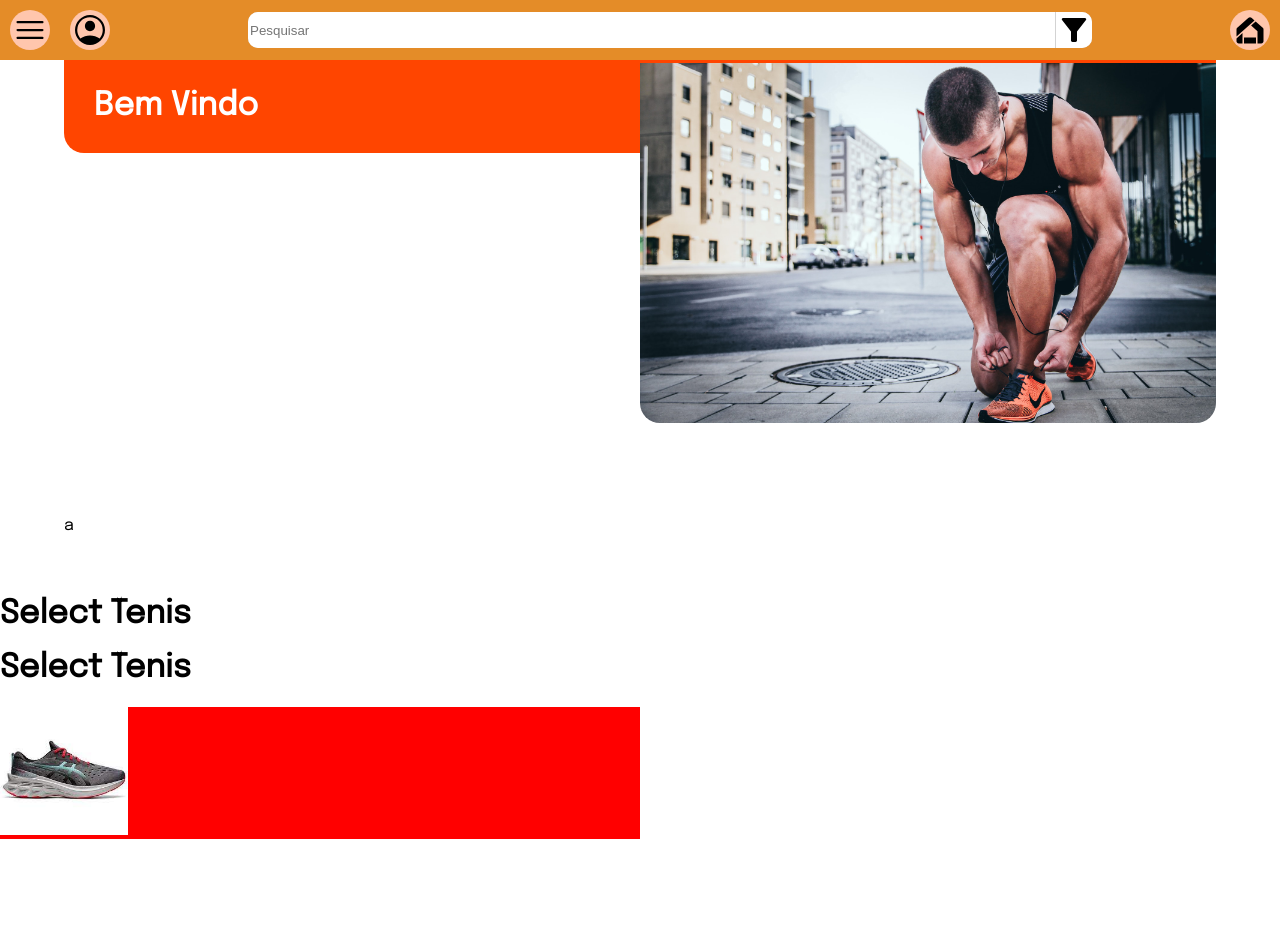
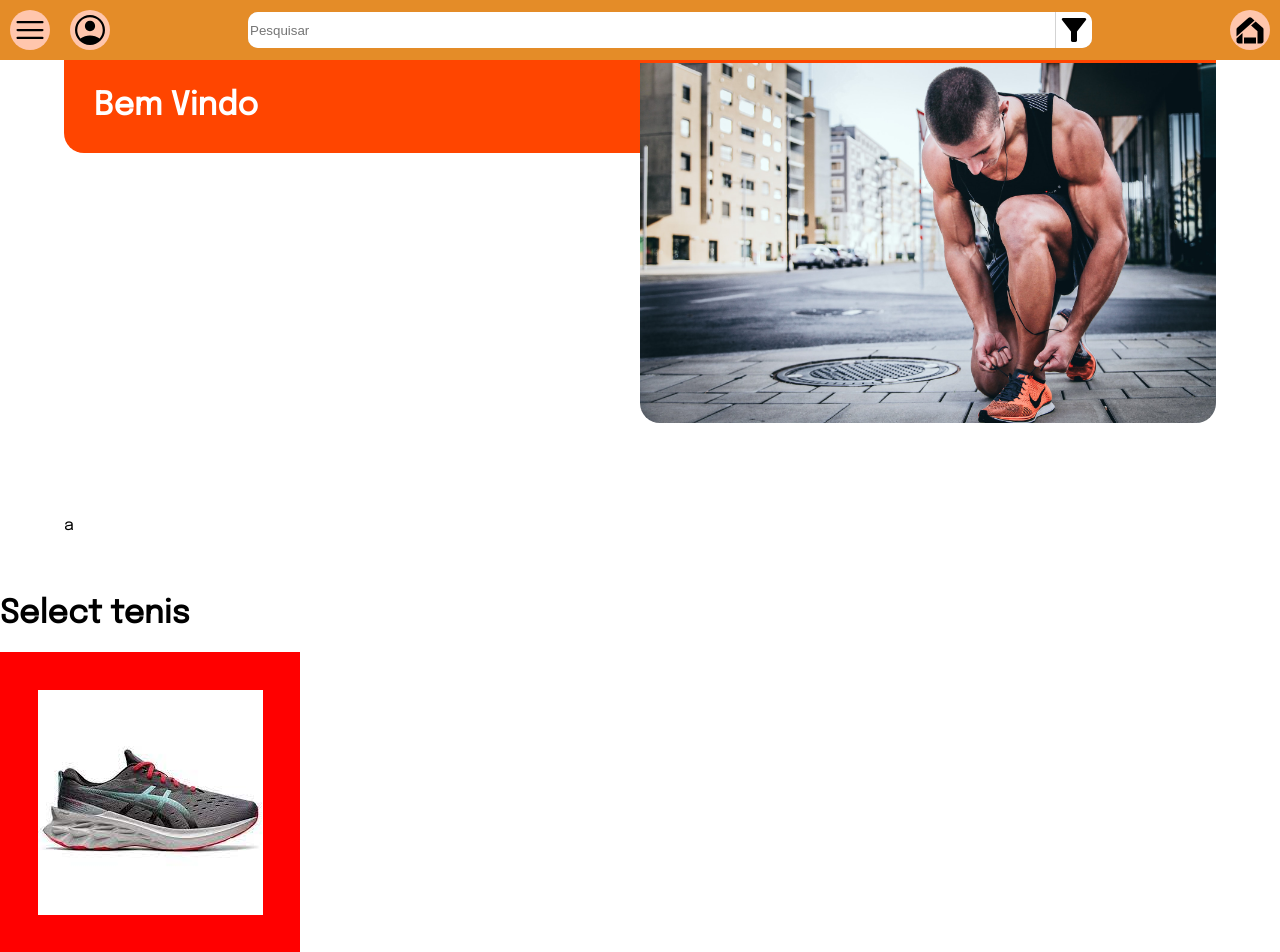
Before and after one commit to BluF0x/TCC, a React (Vite) app: page / in a window 1280 px wide. Shown: the top 952 px of the page. Before the commit the page ends 839 px from the top, so only its background shows below. Built offline with nearby package versions, Linux system fonts and the light colour scheme.

Commit message:
gitignore

```diff
--- a/index.html
+++ b/index.html
@@ -4,7 +4,7 @@
     <meta charset="UTF-8" />
     <link rel="icon" type="image/svg+xml" href="/vite.svg" />
     <meta name="viewport" content="width=device-width, initial-scale=1.0" />
-    <title>TCC</title>
+    <title>ShoeTec</title>
   </head>
   <body>
     <div id="root"></div>
--- a/src/App.jsx
+++ b/src/App.jsx
@@ -17,8 +17,11 @@ function App() {
         <div className='tela-bem-vindo'>
           <TelaBemVindo />
         </div>
-        <SelectTenis />
-        <ItemTenis />
+        <SelectTenis >
+          <ItemTenis></ItemTenis>
+          <ItemTenis></ItemTenis>
+          <ItemTenis></ItemTenis>
+        </SelectTenis>
       </div>
     </div>
   )
--- a/src/componentes/BarraSuperior.jsx/barra-superior.css
+++ b/src/componentes/BarraSuperior.jsx/barra-superior.css
@@ -6,6 +6,7 @@
     align-items: center;
     min-height: var(--altura-barra-superior);
     background: var(--cor-primaria);
+    z-index: 10;
     /* box-shadow: 0px 1px 20px 20px lightgrey; */
 }
 
--- a/src/componentes/ItemTenis/ItemTenis.jsx
+++ b/src/componentes/ItemTenis/ItemTenis.jsx
@@ -5,6 +5,7 @@ import "./item-tenis.css";
 function ItemTenis() {
     return (
         <div className="item-tenis">
+
             <img id="image-tenis" src={tenis}></img>
         </div>
     )
--- a/src/componentes/ItemTenis/item-tenis.css
+++ b/src/componentes/ItemTenis/item-tenis.css
@@ -2,8 +2,13 @@
     background-color: red;
     position: relative;
     width: 50%;
+    aspect-ratio: 1/1;
+    display: flex;
+    align-items: center;
+    justify-content: center;
+    width: 300px;
+    height: 300px;
 }
 
 #image-tenis {
-    width: 20%;
 }
--- a/src/componentes/SelectTenis/SelectTenis.jsx
+++ b/src/componentes/SelectTenis/SelectTenis.jsx
@@ -1,11 +1,12 @@
 import React from "react";
+import "./select-tenis.css"
 
-function SelectTenis() {
+function SelectTenis(props) {
 
     return(
-        <div>
-            <h1>Select Tenis</h1>
-            <h1>Select Tenis</h1>
+        <div className="select-container">
+        <h1>Select tenis</h1>
+            {props.children}
         </div>
     )
 }
--- /dev/null
+++ b/src/componentes/SelectTenis/select-tenis.css
@@ -0,0 +1,3 @@
+.item-tenis {
+    display: flex;
+}
```
Also changed, not shown: 2 other files (tests, documents, lock files or other folders).
